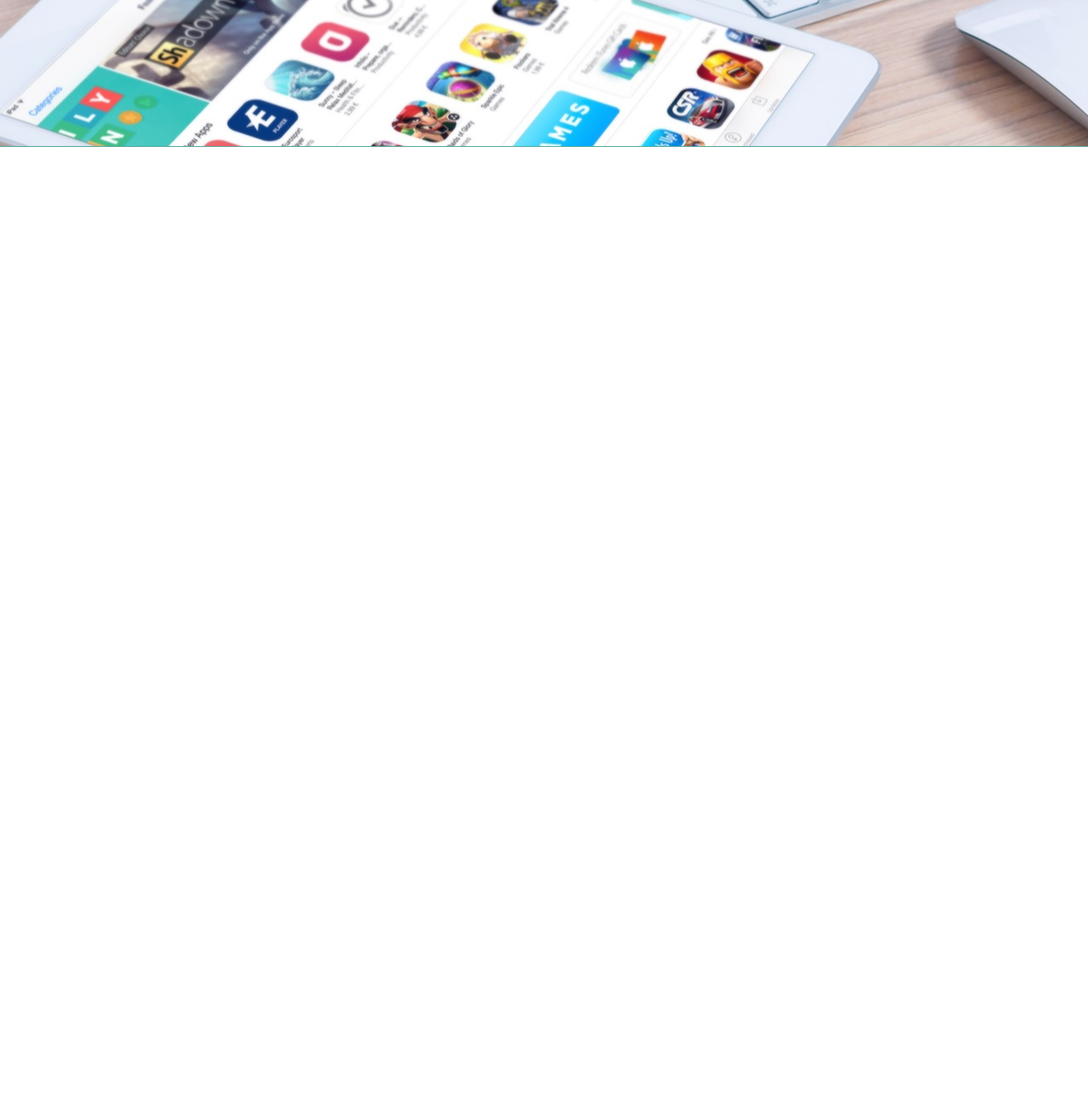
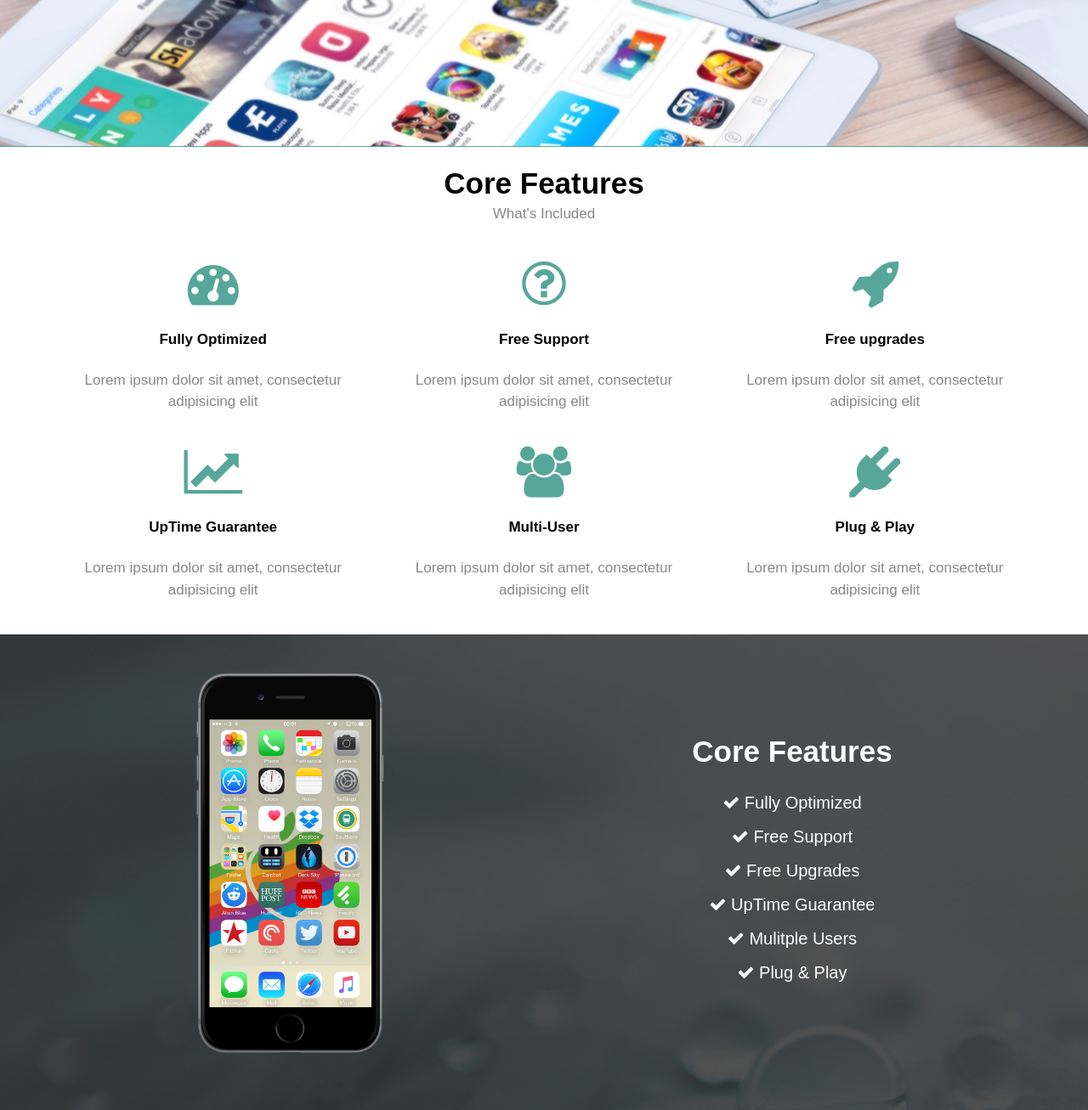
Before and after one commit to ayseakyol/app-theme, a plain HTML site: page index.html in a window 1280 px wide. Shown: the part 500-1807 px from the top of the page at 85% size. Before the commit the page ends 800 px from the top, so only its background shows below. Drawn offline with Linux system fonts and the light colour scheme.

Commit message:
features-info

```diff
--- a/css/style.css
+++ b/css/style.css
@@ -63,6 +63,38 @@ body{
     padding:40px;
     opacity:0.9;
   }
+  .features h2{
+    font-size:35px;
+    margin:0;
+    padding-bottom:10px;
+  }
+  .features p{
+    color:#888;
+    margin:0;
+    margin-bottom:40px;
+  }
+  .features .fa{
+    font-size:60px;
+    color:#56a79a;
+  }
+  .info{
+    background:#333 url('../images/info-bg.jpg') no-repeat;
+    color:#fff;
+  }
+  .info h2{
+    font-size:35px;
+    margin:0;
+    padding-bottom:10px;
+  }
+  .info ul{
+    list-style:none;
+    padding:0;
+  }
+  .info li{
+    line-height:2em;
+    font-size:20px;
+  }
+
   @media(max-width:800px){
      .showcase h1{
       font-size:30px;
--- a/index.html
+++ b/index.html
@@ -39,5 +39,69 @@
           </div>
         </div>
       </section>
+      <section class="features">
+        <div class="container">
+          <div class="row center-xs center-sm center-md center-lg">
+            <div class="col-xs-12 col-sm-12 col-md-12 col-lg-12">
+              <h2>Core Features</h2>
+              <p>What's Included</p>
+              <div class="row center-xs center-sm center-md center-lg">
+                <div class="col-xs-12 col-sm-4 col-md-4 col-lg-4">
+                  <i class="fa fa-dashboard"></i><br>
+                  <h4>Fully Optimized</h4>
+                  <p>Lorem ipsum dolor sit amet, consectetur adipisicing elit</p>
+                </div>
+                <div class="col-xs-12 col-sm-4 col-md-4 col-lg-4">
+                  <i class="fa fa-question-circle-o"></i><br>
+                  <h4>Free Support</h4>
+                  <p>Lorem ipsum dolor sit amet, consectetur adipisicing elit</p>
+                </div>
+                <div class="col-xs-12 col-sm-4 col-md-4 col-lg-4">
+                  <i class="fa fa-rocket"></i><br>
+                  <h4>Free upgrades</h4>
+                  <p>Lorem ipsum dolor sit amet, consectetur adipisicing elit</p>
+                </div>
+              </div>
+              <div class="row center-xs center-sm center-md center-lg">
+                <div class="col-xs-12 col-sm-4 col-md-4 col-lg-4">
+                  <i class="fa fa-line-chart"></i><br>
+                  <h4>UpTime Guarantee</h4>
+                  <p>Lorem ipsum dolor sit amet, consectetur adipisicing elit</p>
+                </div>
+                <div class="col-xs-12 col-sm-4 col-md-4 col-lg-4">
+                  <i class="fa fa-users"></i><br>
+                  <h4>Multi-User</h4>
+                  <p>Lorem ipsum dolor sit amet, consectetur adipisicing elit</p>
+                </div>
+                <div class="col-xs-12 col-sm-4 col-md-4 col-lg-4">
+                  <i class="fa fa-plug"></i><br>
+                  <h4>Plug & Play</h4>
+                  <p>Lorem ipsum dolor sit amet, consectetur adipisicing elit</p>
+                </div>
+              </div>
+            </div>
+          </div>
+        </div>
+      </section>
+      <section class="info">
+        <div class="container">
+          <div class="row center-xs center-sm center-md center-lg middle-xs middle-sm middle-md middle-lg">
+            <div class="col-xs-12 col-sm-6 col-md-6 col-lg-6">
+              <img src="images/iphone.png" alt="">
+            </div>
+            <div class="col-xs-12 col-sm-6 col-md-6 col-lg-6">
+              <h2>Core Features</h2>
+              <ul>
+                <li><i class="fa fa-check"></i> Fully Optimized</li>
+                <li><i class="fa fa-check"></i> Free Support</li>
+                <li><i class="fa fa-check"></i> Free Upgrades</li>
+                <li><i class="fa fa-check"></i> UpTime Guarantee</li>
+                <li><i class="fa fa-check"></i> Mulitple Users</li>
+                <li><i class="fa fa-check"></i> Plug & Play</li>
+              </ul>
+            </div>
+          </div>
+        </div>
+      </section>
 </body>
 </html>
```
